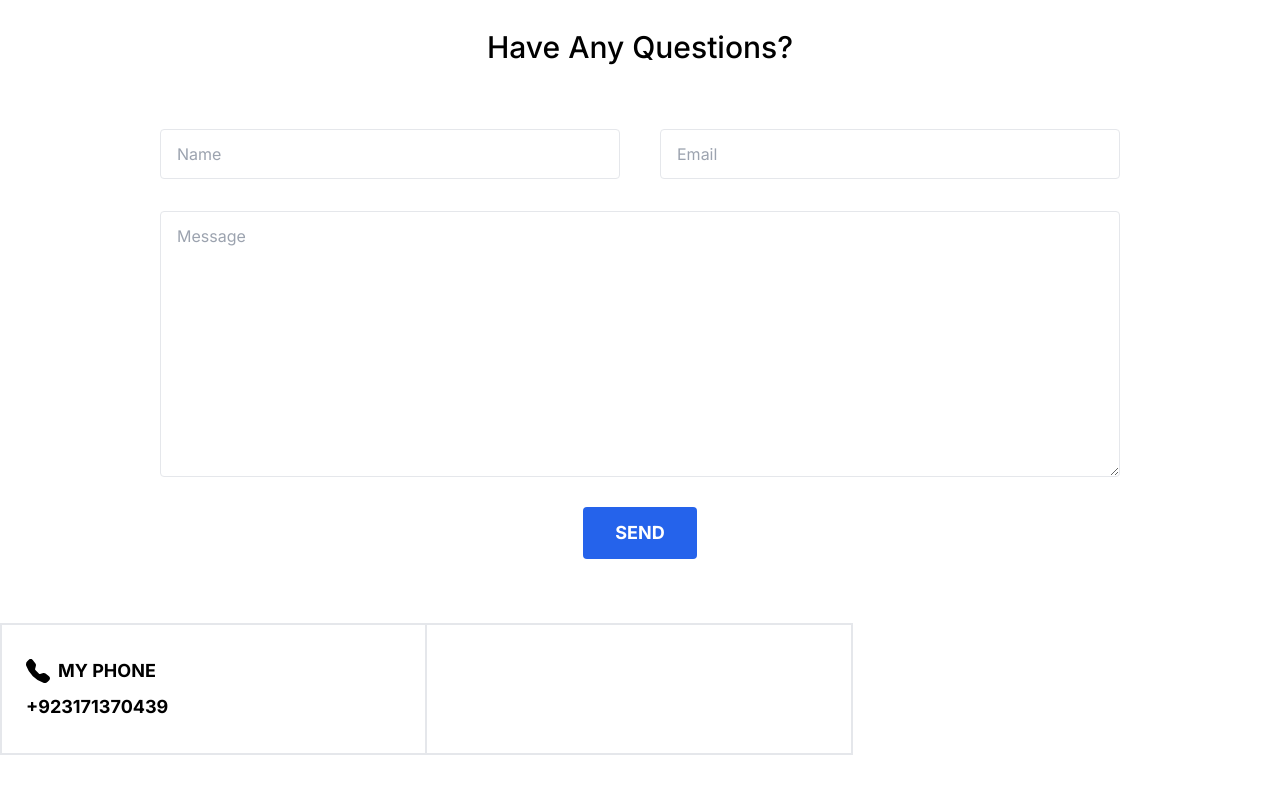
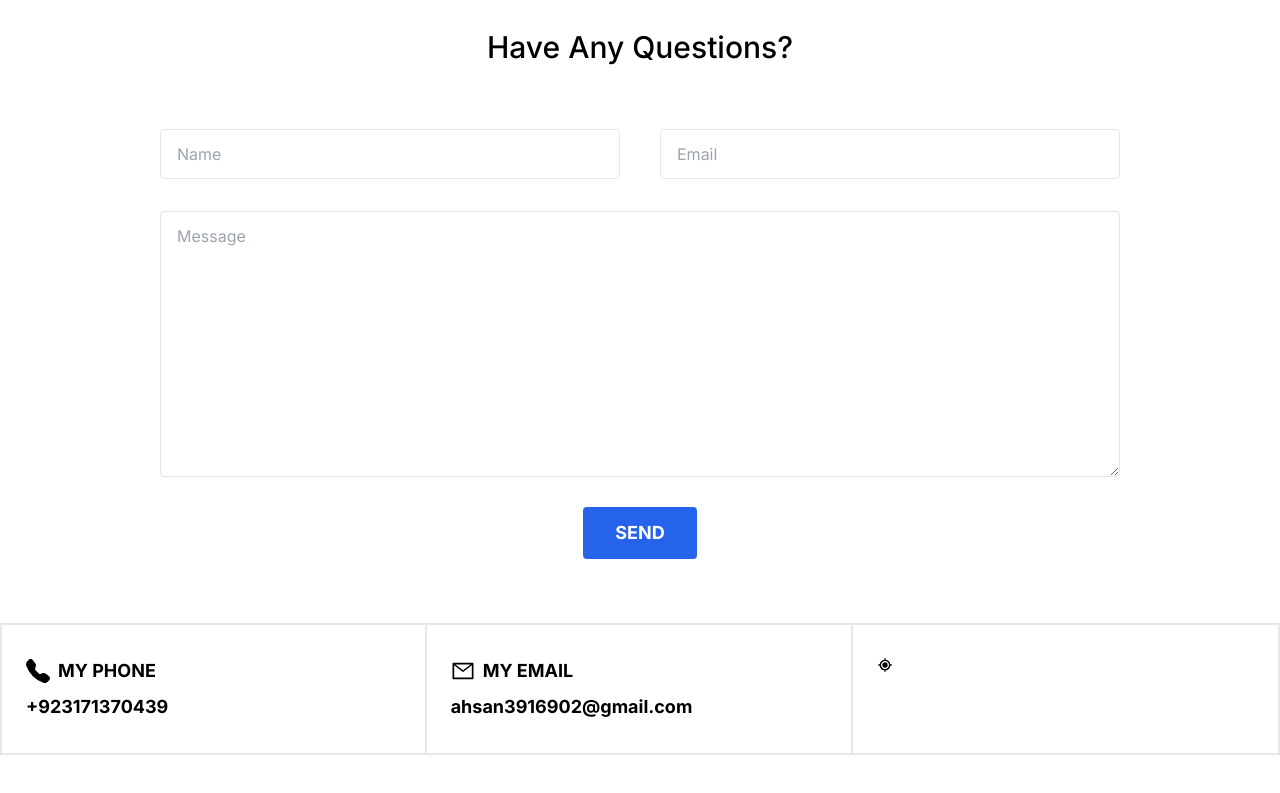
Before and after one commit to ahsanali7893/Portfolio, a Next.js app: page / in a window 1280 px wide. Shown: the part 3156-3949 px from the top of the page. Built offline with nearby package versions, Linux system fonts and the light colour scheme.

Commit message:
initial changes

```diff
--- a/src/components/Contact/page.tsx
+++ b/src/components/Contact/page.tsx
@@ -1,5 +1,7 @@
 import React from "react";
+import { AiOutlineMail } from "react-icons/ai";
 import { BsFillTelephoneFill } from "react-icons/bs";
+import { BiCurrentLocation } from "react-icons/bi"
 
 type Props = {};
 
@@ -32,7 +34,16 @@ const Contact = (props: Props) => {
             <p className="pt-2 text-left font-body font-bold text-primary lg:text-lg">+923171370439</p>
           </div>
           <div className="w-full border-l-2 border-t-0 border-r-2 border-b-2 border-grey-60 px-6 py-6 sm:py-8 lg:w-1/3 lg:border-l-0 lg:border-t-2">
-            <div className="flex items-center"></div>
+            <div className="flex items-center">
+              <AiOutlineMail className="text-2xl text-grey-40"/>
+              <p className="pl-2 font-body font-bold uppercase text-grey-40 lg:text-lg">My Email</p>
+            </div>
+            <p className="pt-2 text-left font-body font-bold text-primary lg:text-lg">ahsan3916902@gmail.com</p>
+          </div>
+          <div className="w-full border-l-2 border-t-0 border-r-2 border-b-2 border-grey-60 px-6 py-6 sm:py-8 lg:w-1/3 lg:border-l-0 lg:border-t-2">
+            <div className="flex items-center">
+            <BiCurrentLocation/>
+            </div>
           </div>
         </div>
       </div>
```
